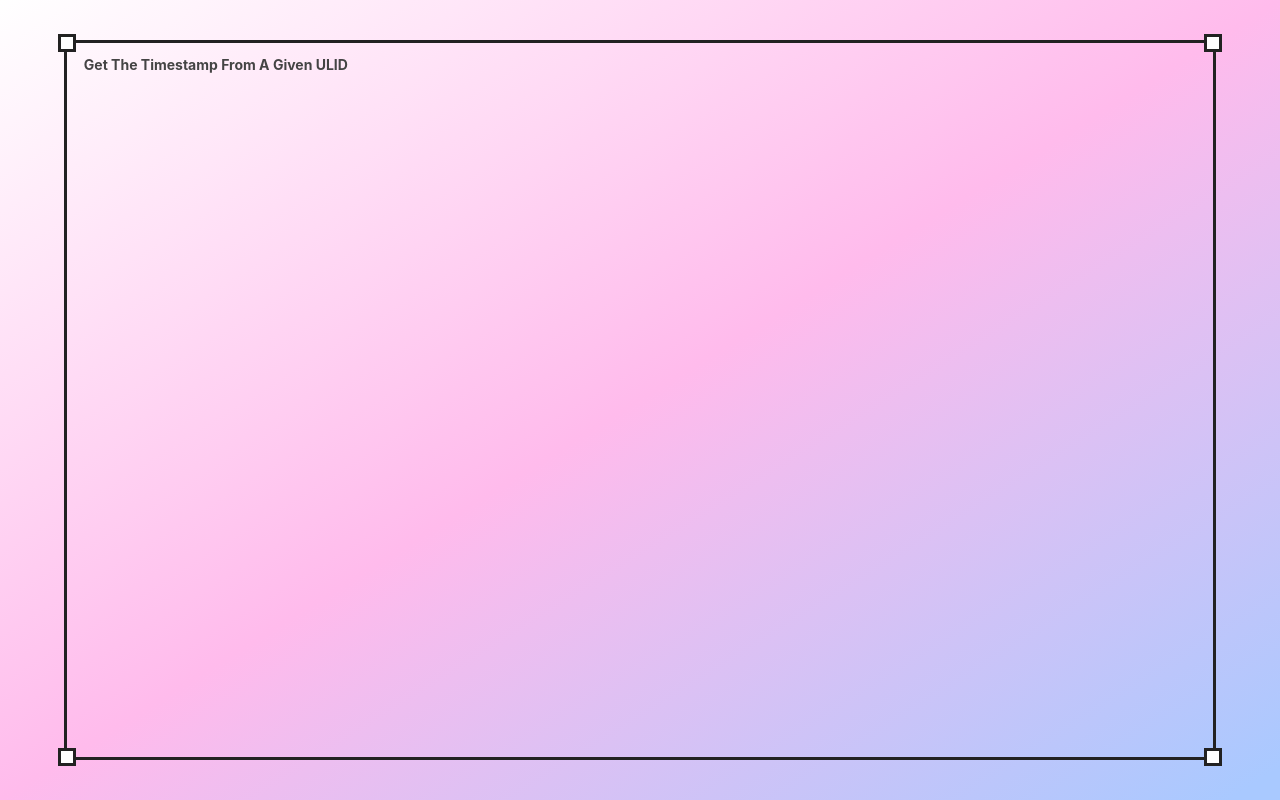
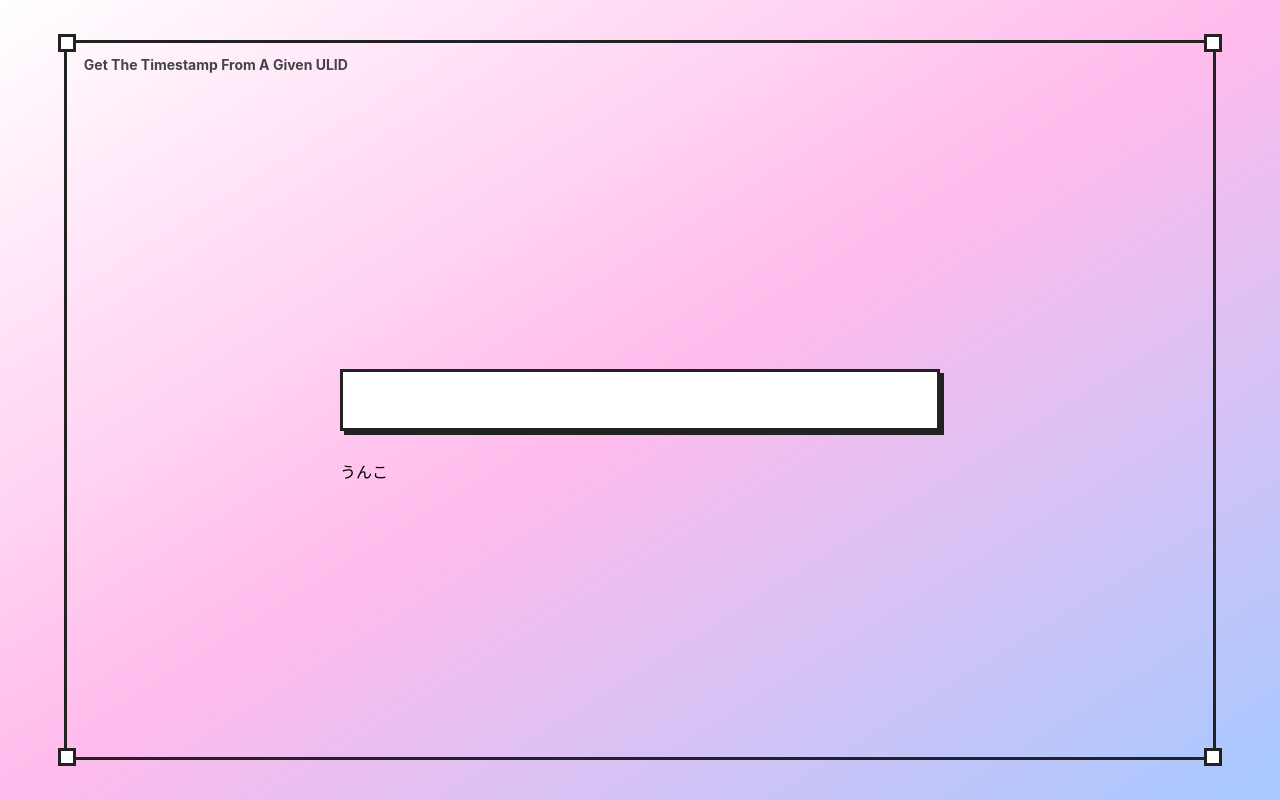
Before and after one commit to takky94/get_timestamp_from_ulid, a Next.js app: page / in a window 1280 px wide. Built offline with nearby package versions, Linux system fonts and the light colour scheme.

Commit message:
入力欄作成せり

```diff
--- a/src/pages/index.tsx
+++ b/src/pages/index.tsx
@@ -12,6 +12,10 @@ const Index: NextPage = () => {
         <h1 className={styles.title}>Get The Timestamp From A Given ULID</h1>
         <span className={styles.boxTop}></span>
         <span className={styles.boxBottom}></span>
+        <div className={styles.main}>
+          <input className={styles.input} type="text" />
+          <div className={styles.timestamp}>うんこ</div>
+        </div>
       </div>
     </div>
   )
--- a/src/styles/pages/index.module.scss
+++ b/src/styles/pages/index.module.scss
@@ -12,7 +12,10 @@
 }
 
 .container{
+  align-items: center;
   border: 3px solid #222;
+  display: flex;
+  justify-content: center;
   height: 90vh;
   margin: auto;
   position: absolute;
@@ -22,6 +25,7 @@
 $box-size: 18px;
 
 .box{
+  position: absolute;
   &Top::before, &Top::after,
   &Bottom::before, &Bottom::after{
     background: #fff;
@@ -55,3 +59,26 @@ $box-size: 18px;
   position: absolute;
   top: 1em;
 }
+
+.main{
+  position: relative;
+  max-width: 600px;
+  width: 90%;
+  .input{
+    background-color: #fff;
+    border: 3px solid #222;
+    box-shadow: 4px 4px 0 #222;
+    color: #222;
+    font-size: 18px;
+    font-weight: 700;
+    margin: auto;
+    padding: 1em 1.5em;
+    width: 100%;
+  }
+  .timestamp{
+    bottom: -50px;
+    display: block;
+    position: absolute;
+    text-align: center;
+  }
+}
```
